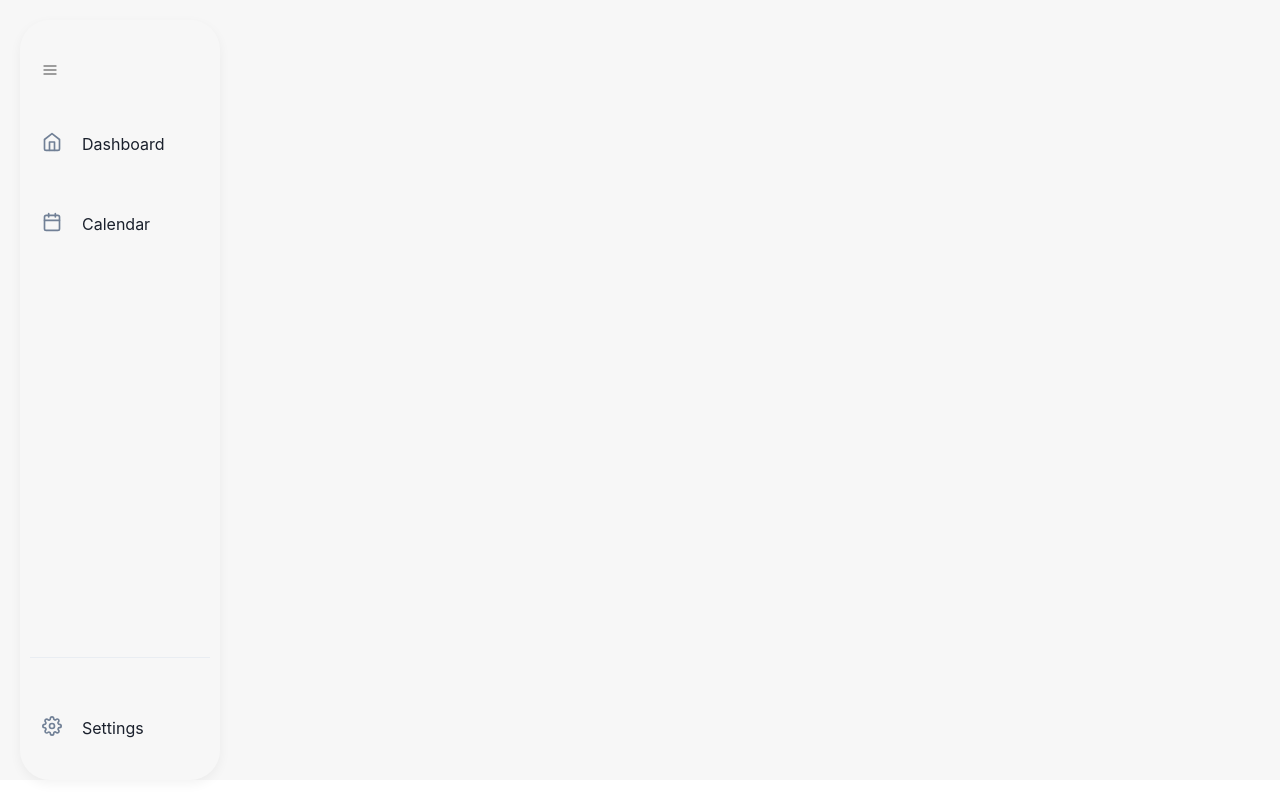
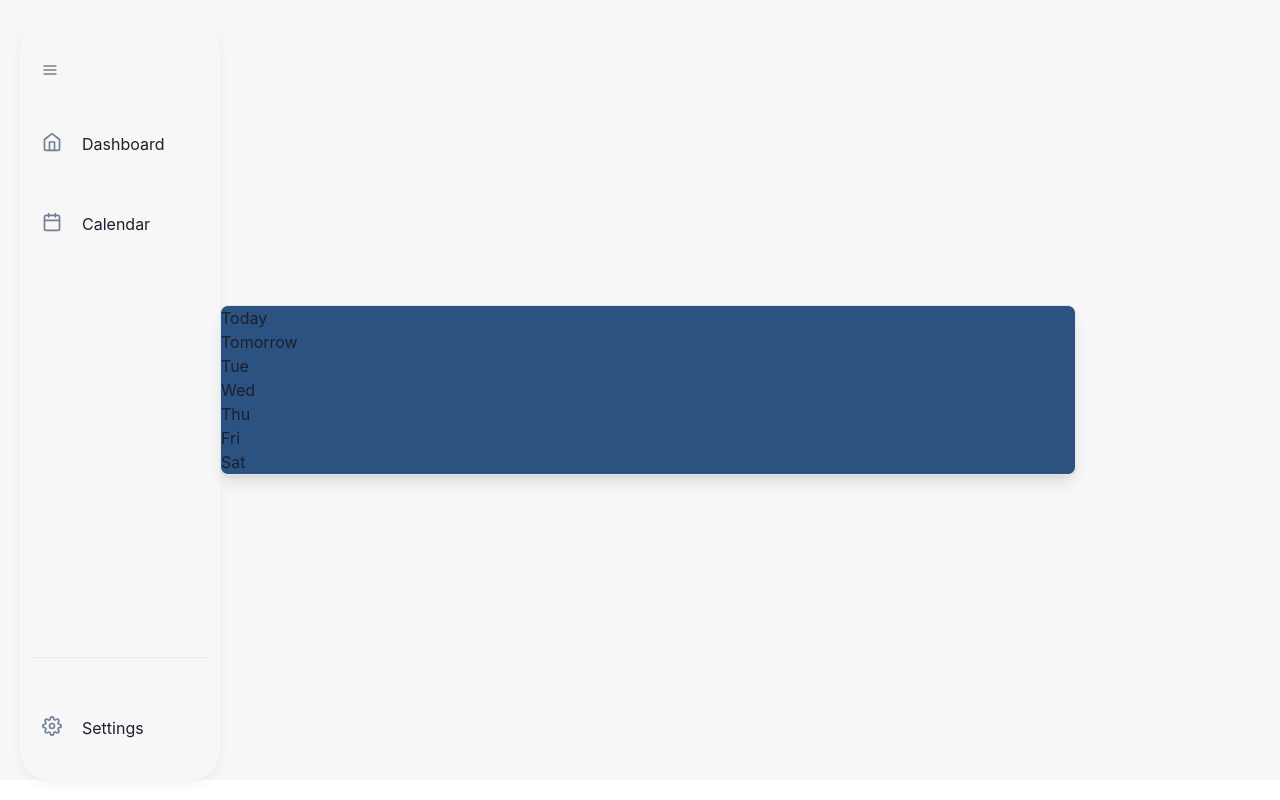
Before and after one commit to Be-create/CoSchedule, a React (Create React App) app in the folder homepage/: page / in a window 1280 px wide. Built offline with nearby package versions, Linux system fonts and the light colour scheme.

Commit message:
started working on dynamic task panel

```diff
--- a/homepage/package.json
+++ b/homepage/package.json
@@ -9,12 +9,14 @@
     "@testing-library/jest-dom": "^5.16.5",
     "@testing-library/react": "^13.4.0",
     "@testing-library/user-event": "^13.5.0",
+    "date-fns": "^2.29.2",
     "framer-motion": "^7.2.1",
     "react": "^18.2.0",
     "react-dom": "^18.2.0",
     "react-icons": "^4.4.0",
     "react-router-dom": "^6.3.0",
     "react-scripts": "5.0.1",
+    "styled-components": "^5.3.5",
     "web-vitals": "^2.1.4"
   },
   "scripts": {
--- a/homepage/src/App.js
+++ b/homepage/src/App.js
@@ -1,6 +1,6 @@
 import { Routes,Route } from "react-router-dom";
-import { Month } from "./components/day";
 import Sidebar from "./components/Navbar/sidebar";
+import { Taskpanel } from "./components/task/taskpanel";
 
 
 function App() {
@@ -8,7 +8,7 @@ function App() {
     <div className="App" style={{backgroundColor : "#f7f7f7"}}>
 
     <Routes >
-      <Route path = "/" element={<div style={{display : "flex"}}> <Sidebar /> </div>} />
+      <Route path = "/" element={<div style={{display : "flex"}}> <Sidebar /> <Taskpanel /> </div>} />
     </Routes>
     </div>
   );
--- a/homepage/src/components/day.jsx
+++ /dev/null
@@ -1,26 +0,0 @@
-import { Todoinput } from "./task/todoinput";
-
-
-
-export const  Month = ()=>{
-    function selectMonth(date) {
-        return Array(31).fill(new Date(date)).map((el, idx) =>
-          new Date(el.setDate(1 + idx))).filter(el => el.getMonth() === date.getMonth());
-      }
-
-      const date = new Date();
-      selectMonth(date).map(el => console.log(el))
-
-      return (
-        <div>
-
-         {
-            selectMonth(date).map((day)=>( <>
-                           <h1>{day.toLocaleDateString()}</h1>
-                            <Todoinput />
-            </>))
-         }
-
-        </div>
-      )
-}
--- /dev/null
+++ b/homepage/src/components/task/day.jsx
@@ -0,0 +1,30 @@
+import { Todoinput } from "./todoinput";
+import {
+  addDays,
+  format,
+  isToday,
+  isTomorrow
+} from 'date-fns'
+import {
+  Box,
+  Flex,
+} from '@chakra-ui/react'
+
+export const  Month = ()=>{
+
+
+      const date = new Date();
+      console.log(date)
+
+const shortWeekDaysArray = Array.from(Array(7)).map((e, i) => addDays(date, i))
+
+      return (
+        <div>
+
+         {
+            shortWeekDaysArray.map((day)=>(isToday(day) ? <Box key={day}><Flex  >Today <hr/></Flex></Box> : isTomorrow(day) ? <Box key={day}><Flex  >Tomorrow <hr/></Flex></Box> : <Box key={day}><Flex >{format(day,'E')} <hr/></Flex></Box>))
+         }
+
+        </div>
+      )
+}
--- /dev/null
+++ b/homepage/src/components/task/taskpanel.jsx
@@ -0,0 +1,34 @@
+
+
+import {
+    Flex,
+
+    Box,
+  } from '@chakra-ui/react';
+import { Month } from './day';
+
+export const Taskpanel = ()=> {
+
+    return (
+        <Flex p="20px" w="70%"  alignItems="center" justifyContent="center" >
+        <Box
+          bg="blue.700"
+
+          borderWidth="1px"
+          rounded="lg"
+          shadow="lg"
+          position="relative"
+          w="full">
+            <Month />
+        </Box>
+      </Flex>
+
+    )
+
+
+
+
+
+
+
+}
```
Also changed, not shown: 2 other files (tests, documents, lock files or other folders).
